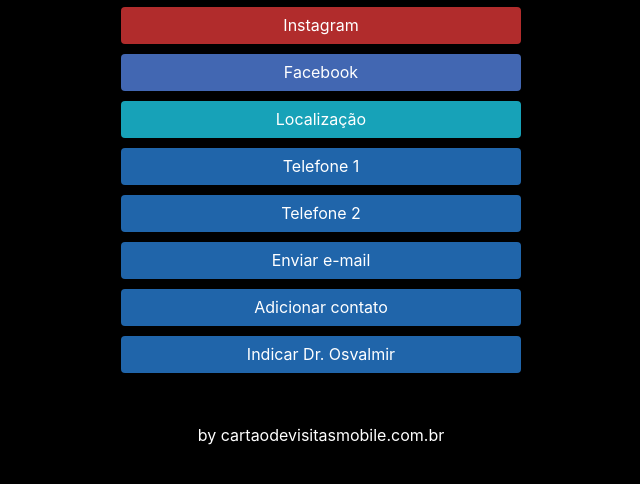
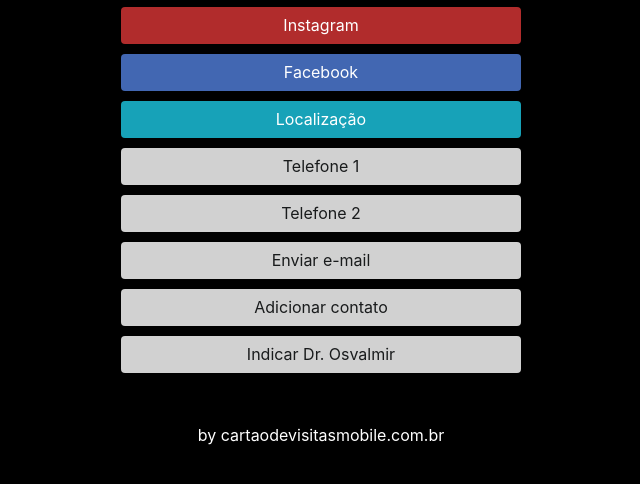
Before and after one commit to startdes/drosvalmir, a plain HTML site: page index.html in a window 1280 px wide. Shown: the part 260-744 px from the top of the page, without its empty margins (319-959 px from the left). Drawn offline with Linux system fonts and the light colour scheme.

Commit message:
Add files via upload

```diff
--- a/css/stilo.css
+++ b/css/stilo.css
@@ -34,8 +34,9 @@ body {
 }
 
 .geral {
-    background-color: #2065aa;
+    background-color: #d1d1d1;
     border: 0px;
+    color: #191b1c;
 
 }
 
```
